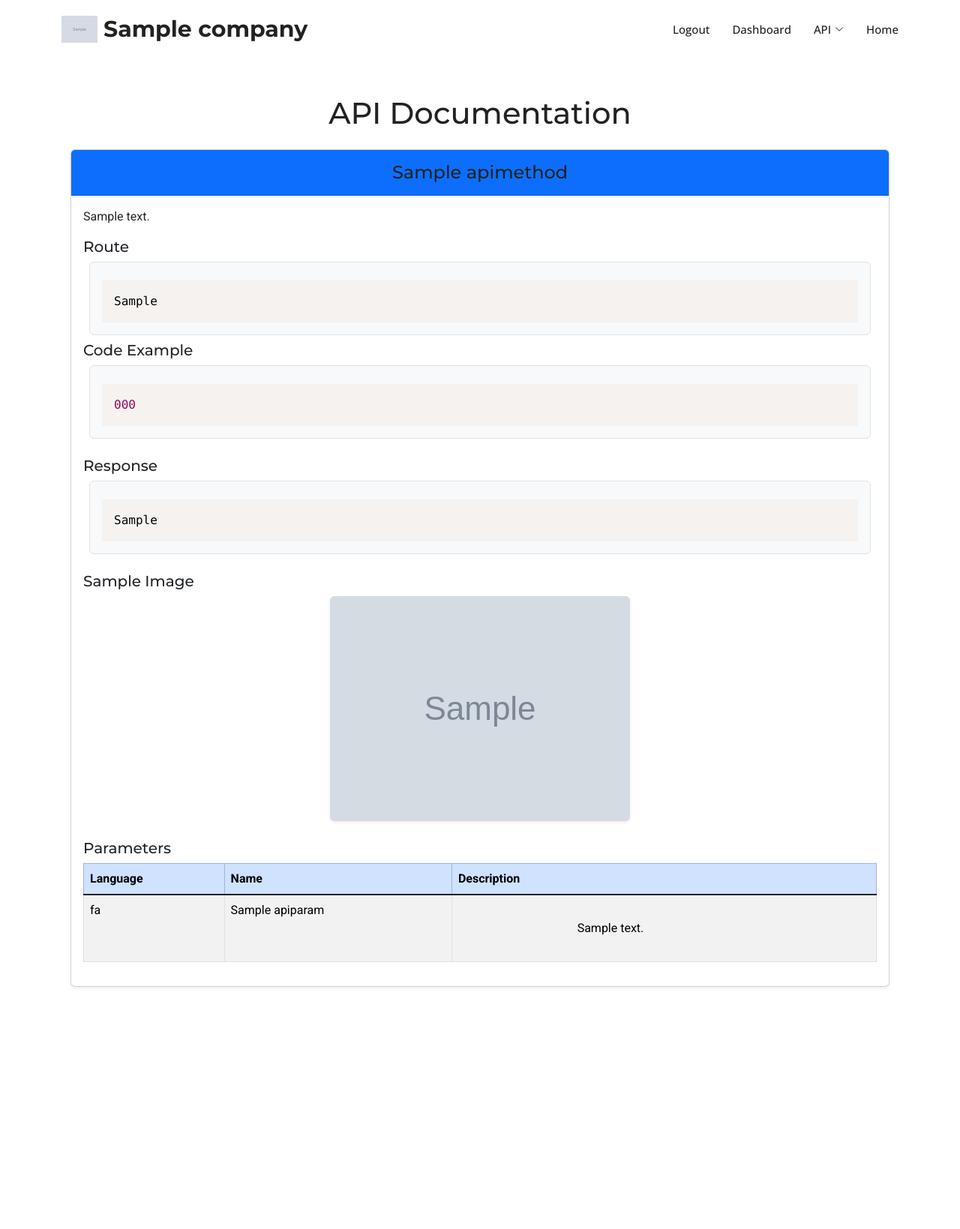
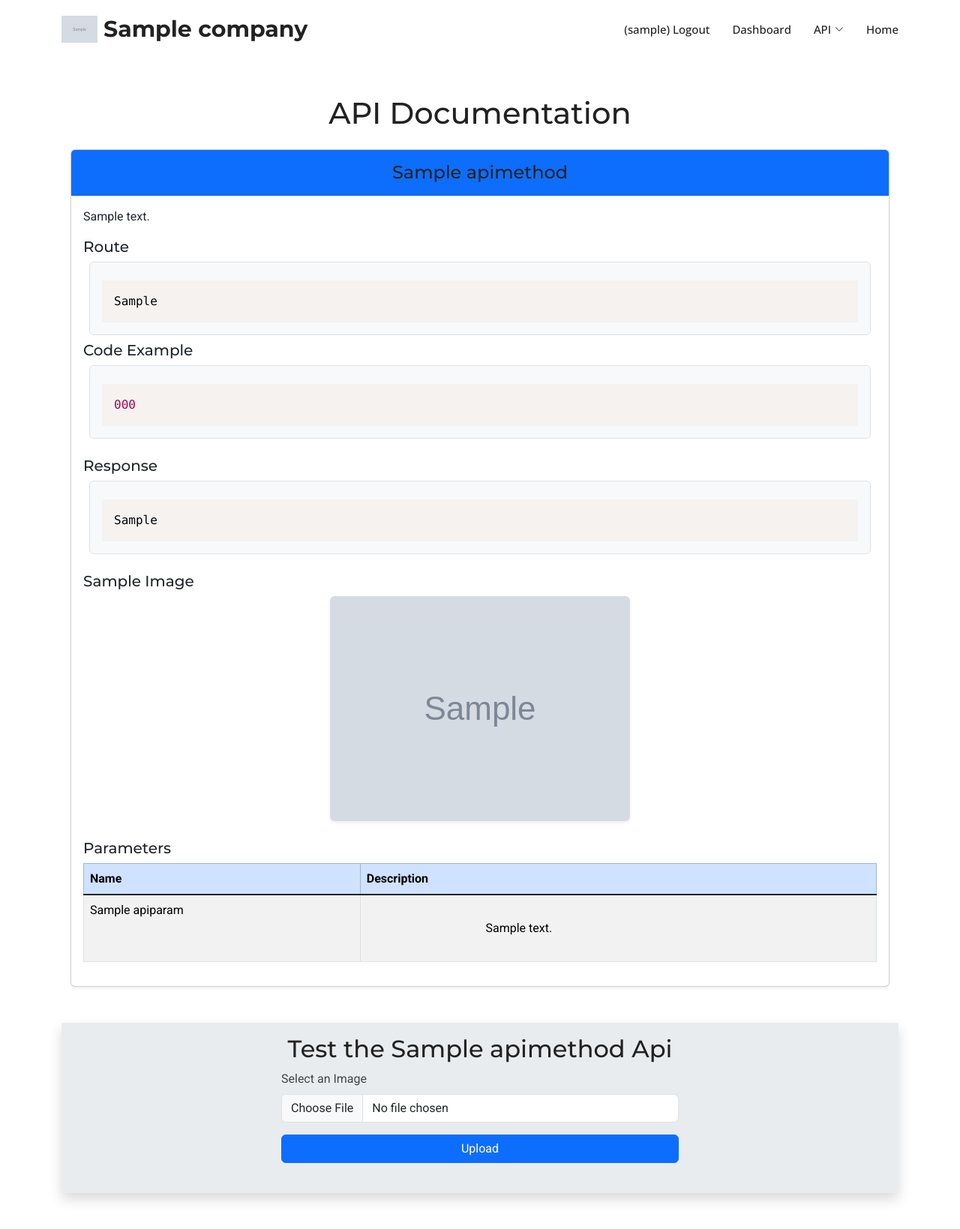
Before and after one commit to seyed0123/behnasr, a Django app: template api/templates/document.html in a window 1280 px wide. Shown: the whole page at 75% size. Before the commit the page ends 1317 px from the top, so only its background shows below. Run offline with Django 5.2, Linux system fonts and the light colour scheme; the template is opened without the code that fills it: values that come from a table or form of the project are taken from there, others are empty; a user stored in the database is signed in; tables that the repository leaves empty hold one stand-in row (values such as "Sample post"); grey boxes marked "Sample" are stand-in pictures; some libraries are stand-ins or nearby versions.

Commit message:
adding demo to the page

```diff
--- a/api/templates/base.html
+++ b/api/templates/base.html
@@ -42,7 +42,7 @@
                 <li><a href="{% url 'login' %}">Login</a></li>
                 <li><a href="{% url 'signup' %}">Sign up</a></li>
               {% else %}
-                  <li><a href="{% url 'logout' %}">Logout</a></li>
+                  <li><a href="{% url 'logout' %}">({{ user.username }}) Logout</a></li>
                   <li><a href="{% url 'dashboard' %}">Dashboard</a></li>
               {% endif %}
             <li class="dropdown"><a href="{% url 'api_list' %}"><span>API</span> <i class="bi bi-chevron-down toggle-dropdown"></i></a>
--- a/api/templates/document.html
+++ b/api/templates/document.html
@@ -48,7 +48,6 @@
                     <table class="table table-striped table-hover table-bordered">
                         <thead class="table-primary">
                             <tr>
-                                <th scope="col">Language</th>
                                 <th scope="col">Name</th>
                                 <th scope="col">Description</th>
                             </tr>
@@ -57,7 +56,6 @@
                             <!-- Loop through ApiParams for the current ApiMethod -->
                             {% for param in api_method.apiparam_set.all %}
                             <tr>
-                                <td>{{ param.language }}</td>
                                 <td>{{ param.name }}</td>
                                 <td>
                                     <div style="white-space: pre-wrap; word-wrap: break-word;" class="text-left">
@@ -72,7 +70,90 @@
             </div>
         </div>
     </div>
+    {% if user.is_authenticated %}
+        <div class="container my-5 p-3 bg-body-secondary shadow">
+            <h2 class="text-center">Test the {{ api_method.title }} Api</h2>
+            <div class="row justify-content-center">
+                <div class="col-md-6">
+                    <form id="uploadForm">
+                        <div class="mb-3">
+                            <label for="imageUpload" class="form-label">Select an Image</label>
+                            <input class="form-control" type="file" id="imageUpload" accept="image/*" required>
+                        </div>
+                        <button type="submit" class="btn btn-primary w-100">Upload</button>
+                    </form>
+                </div>
+            </div>
+            <div class="row justify-content-center mt-4">
+                <div id="result" class="col-md-6 text-center">
+                    <!-- Processed images will be displayed here -->
+                </div>
+            </div>
+        </div>
+    {% endif %}
 {% endblock %}
 {% block js %}
 <script src="{% static 'prism.js' %}"></script>
+    <script>
+        $(document).ready(function() {
+    $('#uploadForm').on('submit', function(event) {
+        event.preventDefault();
+
+        const fileInput = $('#imageUpload')[0];
+        const file = fileInput.files[0];
+        const formData = new FormData();
+        formData.append('image', file);
+        formData.append('method', '{{api_method.title}}'); // Include the method parameter
+
+        // Show a Bootstrap spinner during the upload process
+        const resultDiv = $('#result');
+        resultDiv.html(`
+            <div class="d-flex justify-content-center">
+                <div class="spinner-border" role="status">
+                    <span class="visually-hidden">Loading...</span>
+                </div>
+            </div>
+        `);
+
+        $.ajax({
+            url: 'http://localhost:8000/api/endpoint/',
+            type: 'POST',
+            data: formData,
+            contentType: false,
+            processData: false,
+            xhrFields: {
+                responseType: 'blob'
+            },
+            beforeSend: function(xhr) {
+                xhr.setRequestHeader('method', '{{api_method.title  }}');
+                xhr.setRequestHeader('Authorization', 'Token {{key}}');
+            },
+            success: function(blob) {
+                resultDiv.empty();
+                const processedImg = $('<img>').addClass('img-fluid mt-2').attr('alt', 'Processed Image');
+                const processedURL = URL.createObjectURL(blob);
+                processedImg.attr('src', processedURL);
+                resultDiv.append('<h5>Processed Image:</h5>').append(processedImg);
+
+            },
+            error: function(jqXHR, textStatus, errorThrown) {
+                console.log(jqXHR, textStatus, errorThrown);
+
+                // Display the error on the page
+                const errorMessage = `
+                    <p class="text-danger">An error occurred while processing the image:</p>
+                    <ul class="text-danger">
+                        <li>Status: ${jqXHR.status}</li>
+                        <li>Status Text: ${jqXHR.statusText}</li>
+                        <li>Error Thrown: ${errorThrown}</li>
+                        <li>Response Text: ${jqXHR.responseText}</li>
+                    </ul>
+                `;
+                resultDiv.html(errorMessage);
+            }
+        });
+    });
+});
+
+    </script>
 {% endblock %}
--- a/apiwebsite/settings.py
+++ b/apiwebsite/settings.py
@@ -39,7 +39,7 @@ INSTALLED_APPS = [
     "django.contrib.staticfiles",
     'rest_framework',
     'rest_framework.authtoken',
-    'matplotlib',
+
     'base',
     'api',
 ]
```
Also changed, not shown: APICaller.py (+9 -3 lines), api/views.py (+18 -8 lines).
